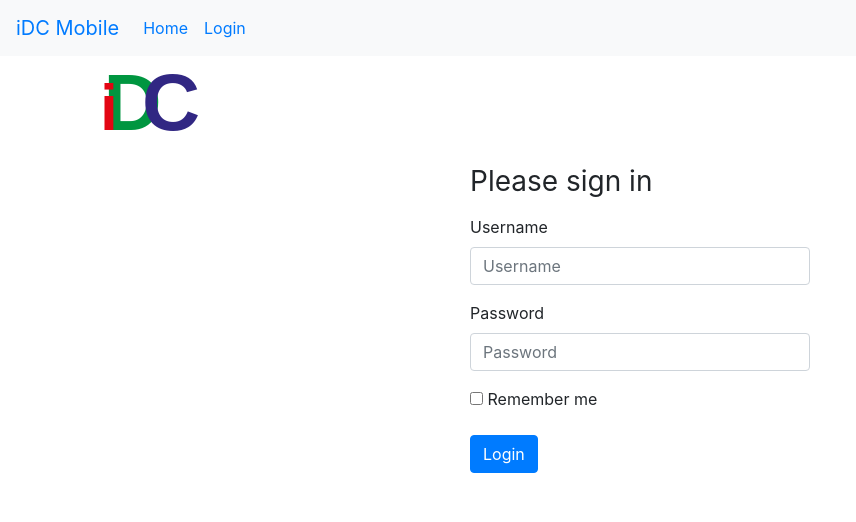
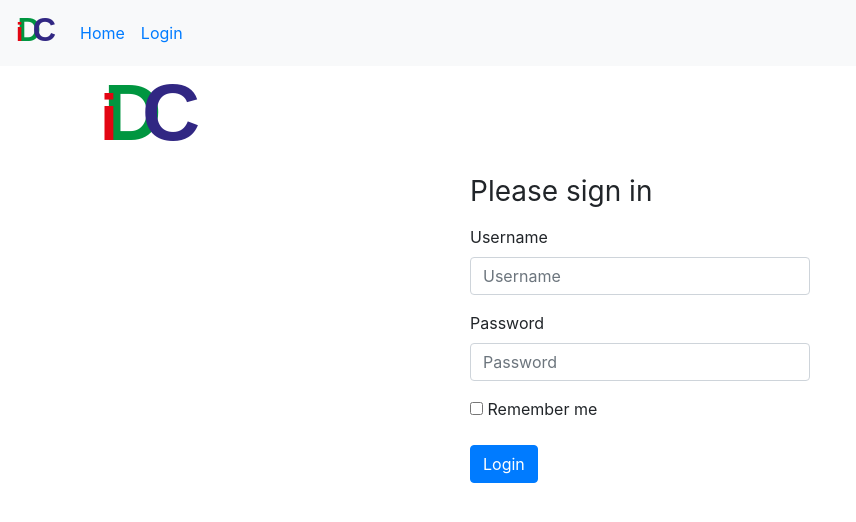
Before and after one commit to iandart66/hello-world-react, a React (Create React App) app: page /loginForm in a window 1280 px wide. Shown: the top 522 px of the page, without its empty margins (0-856 px from the left). Built offline with nearby package versions, Linux system fonts and the light colour scheme.

Commit message:
iDC Logo mods

```diff
--- a/src/components/loginForm.jsx
+++ b/src/components/loginForm.jsx
@@ -11,7 +11,7 @@ class LoginForm extends Component {
           <a className="navbar-brand mx-auto" href="#">
             <img
               src={Logo}
-              alt="Logo"
+              alt="iDC Logo"
               width="100px"
               height="100px"
               className="img-fluid"
--- a/src/components/navBar.jsx
+++ b/src/components/navBar.jsx
@@ -2,12 +2,19 @@ import React from "react";
 import { Link } from "react-router-dom";
 //import Home from "./home";
 //import App from "./../App";
+import Logo from "./Logo.svg";
 
 const NavBar = () => {
   return (
     <nav className="navbar navbar-expand-sm bg-light">
       <a className="navbar-brand" href="#">
-        iDC Mobile
+        <img
+          src={Logo}
+          alt="iDC-Logo"
+          width="40px"
+          height="40px"
+          className="img-fluid"
+        />
       </a>
       <ul className="navbar-nav">
         <li>
```
